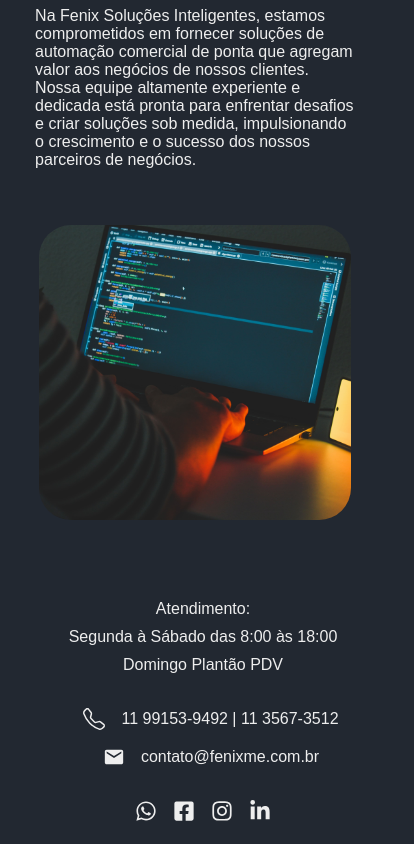
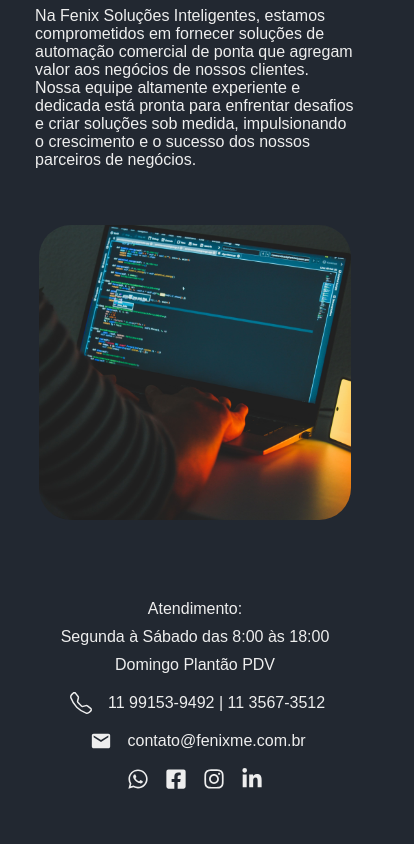
Before and after one commit to Ewbarbosa/fenixsolucoes-site, a Next.js app: page /about in a window 390 px wide. Shown: the part 545-1389 px from the top of the page, 414 px wide, since content can reach past the window. After the commit the page ends 1357 px from the top, so only its background shows below. Built offline with nearby package versions, Linux system fonts and the light colour scheme.

Commit message:
melhorias no design mobile

```diff
--- a/src/app/contact/page.tsx
+++ b/src/app/contact/page.tsx
@@ -62,7 +62,7 @@
 
   function onChange(value: any) {
 
-    console.log('Capt', value)
+    //console.log('Capt', value)
     setChecked(false);
   }
 
@@ -122,7 +122,9 @@
         />
 
       </form>
+
       <Footer />
+
     </div>
   )
 }
--- a/src/app/page.module.scss
+++ b/src/app/page.module.scss
@@ -5,7 +5,7 @@
   width: 100vw;
 }
 
-.contents {
+.content {
   width: 100%;
   height: auto;
   padding-bottom: 1.5rem;
@@ -94,7 +94,7 @@
   align-items: center;
   transition: 0.4s;
 
-  &:hover{
+  &:hover {
     scale: 1.04;
   }
 
--- a/src/components/Button/page.tsx
+++ b/src/components/Button/page.tsx
@@ -9,7 +9,7 @@
   children: ReactNode
 }
 
-export function Button({loading, children, ...rest }: ButtonProps) {
+export function Button({ loading, children, ...rest }: ButtonProps) {
   return (
     <button
       className={style.button}
--- a/src/components/Footer/page.tsx
+++ b/src/components/Footer/page.tsx
@@ -10,6 +10,7 @@
 export function Footer() {
   return (
     <footer>
+
       <div className={style.content}>
 
         <div className={style.siteInfo}>
@@ -53,6 +54,7 @@
 
           <FaLinkedinIn size={22} />
         </div>
+
       </div>
     </footer>
   )
--- a/src/components/Footer/style.module.scss
+++ b/src/components/Footer/style.module.scss
@@ -8,7 +8,7 @@
   align-items: center;
   justify-content: space-around;
   flex-direction: column;
-  padding: 0 0.5rem;
+  //padding: 0 0.5rem;
 
   @media(max-width: 900px){
     flex-direction: column;
@@ -16,7 +16,6 @@
 }
 
 .mediaSocial {
-  width: 100%;
   display: flex;
   flex-direction: row;
   justify-content: center;
@@ -34,7 +33,6 @@
 }
 
 .siteInfo {
-  width: 100%;
   display: flex;
   align-items: center;
   flex-direction: column;
@@ -49,11 +47,10 @@
 .contact {
   //border: 1px solid var(--white);
   //border-radius: 1rem;
-  padding: 1rem;
-  width: 100%;
+  //padding: 1rem;
 
   section {
-    width: 100%;
+    width: 96%;
     display: flex;
     flex-direction: row;
     align-items: center;
--- a/src/components/Header/page.tsx
+++ b/src/components/Header/page.tsx
@@ -29,8 +29,8 @@
 
       {
         menu ?
-        <FaBars className={style.bars} onClick={showMenu} size={24} />
-        : <FaTimes className={style.bars} onClick={showMenu} size={24} />
+          <FaBars className={style.bars} onClick={showMenu} size={24} />
+          : <FaTimes className={style.bars} onClick={showMenu} size={24} />
       }
 
       {/* foi usado template string pra alterar o comportamento da classe */}
--- a/src/components/Header/style.module.scss
+++ b/src/components/Header/style.module.scss
@@ -21,7 +21,7 @@
 .bars {
   color: var(--white);
   position: fixed;
-  right: 40px;
+  right: 25px;
   cursor: pointer;
   transition: transform 0.4s;
 
--- a/src/components/ListProductsServices/page.tsx
+++ b/src/components/ListProductsServices/page.tsx
@@ -29,7 +29,6 @@
   ]
 
   return (
-    <>
     <div className={style.containerBox}>
 
       {services.map((service) => (
@@ -45,6 +44,6 @@
       ))}
 
     </div>
-    </>
+
   )
 }
```
Also changed, not shown: src/app/page.tsx (+3 -4 lines), src/app/about/page.tsx (line endings or trailing spaces), src/app/clients/page.tsx (line endings or trailing spaces). Lines whose indentation alone changed are shown as unchanged.
